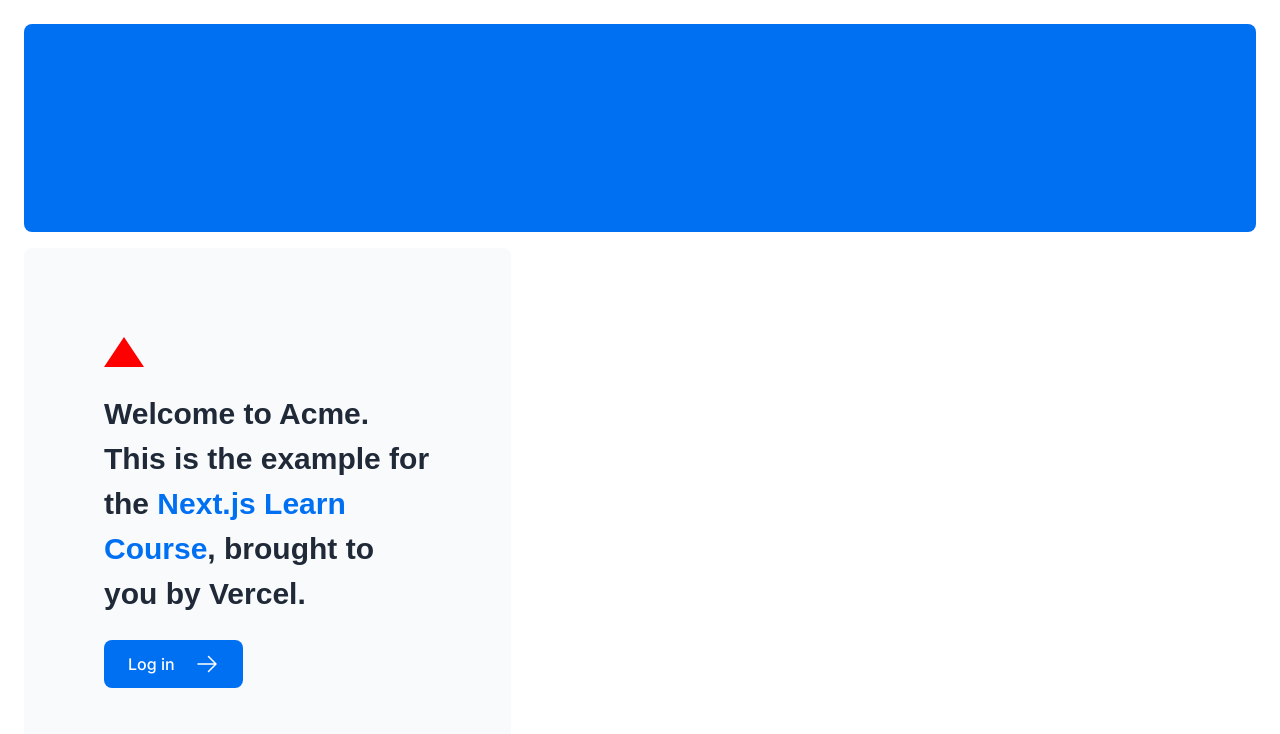
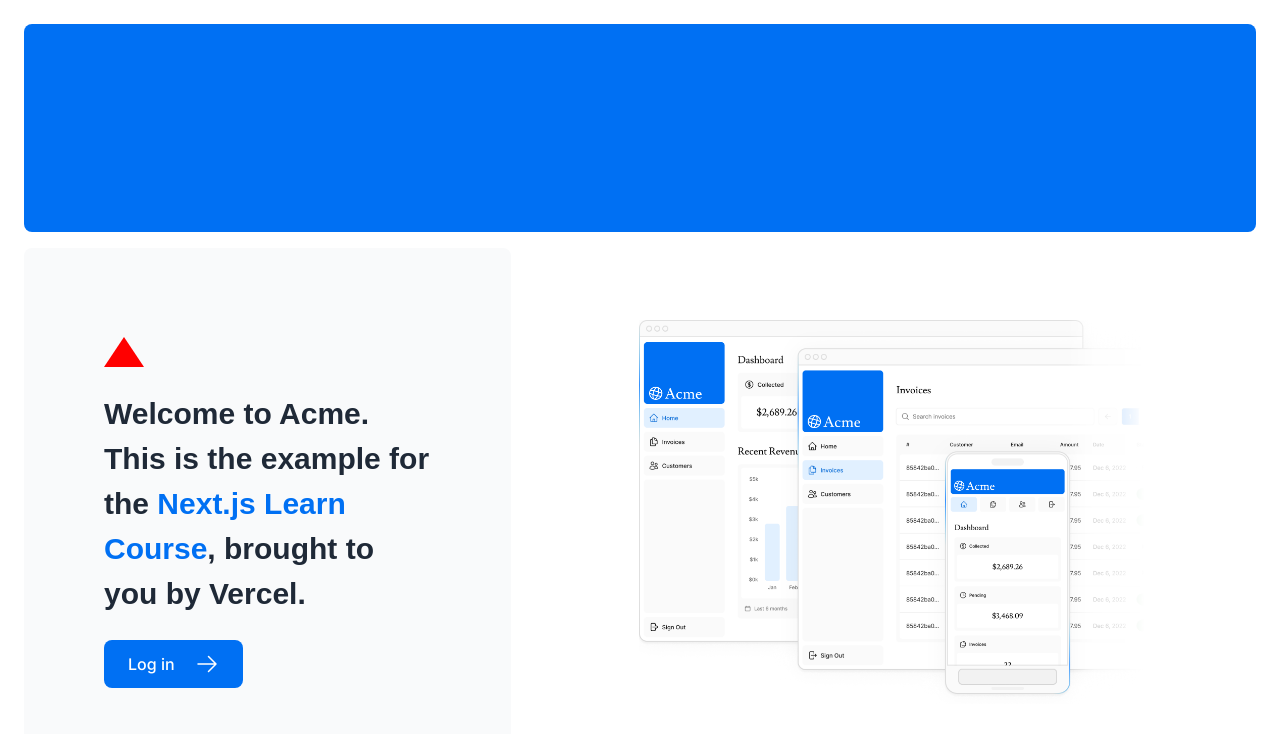
Before and after one commit to HusseinSamy/nextjs-dashboard-tutorial, a Next.js app: page / in a window 1280 px wide. Shown: the top 734 px of the page. Built offline with nearby package versions, Linux system fonts and the light colour scheme; a web font is replaced by a local one.

Commit message:
Adds hero images

```diff
--- a/app/page.tsx
+++ b/app/page.tsx
@@ -2,6 +2,7 @@
 import { lusitana } from '@/app/ui/fonts'
 import AcmeLogo from '@/app/ui/acme-logo';
 import { ArrowRightIcon } from '@heroicons/react/24/outline';
+import Image from 'next/image';
 import Link from 'next/link';
 
 export default function Page() {
@@ -29,6 +30,20 @@
         </div>
         <div className="flex items-center justify-center p-6 md:w-3/5 md:px-28 md:py-12">
           {/* Add Hero Images Here */}
+          <Image
+            src="/hero-desktop.png"
+            width={1000}
+            height={760}
+            className="hidden md:block"
+            alt="Screenshots of the dashboard project showing desktop version"
+          />
+          <Image
+            src="/hero-mobile.png"
+            width={560}
+            height={620}
+            className="block md:hidden"
+            alt="Screenshots of the dashboard project showing mobile version"
+          />
         </div>
       </div>
     </main>
```
